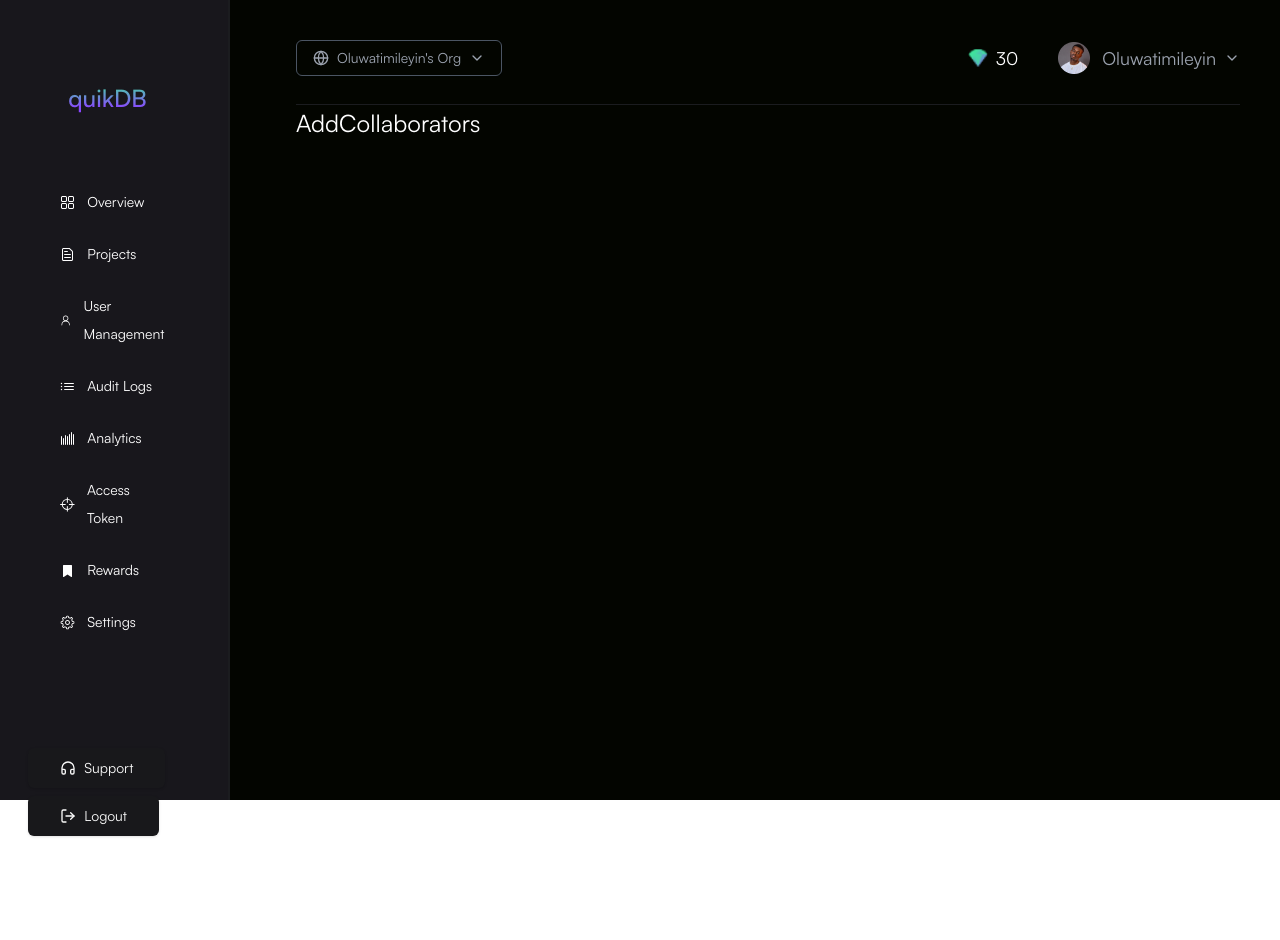
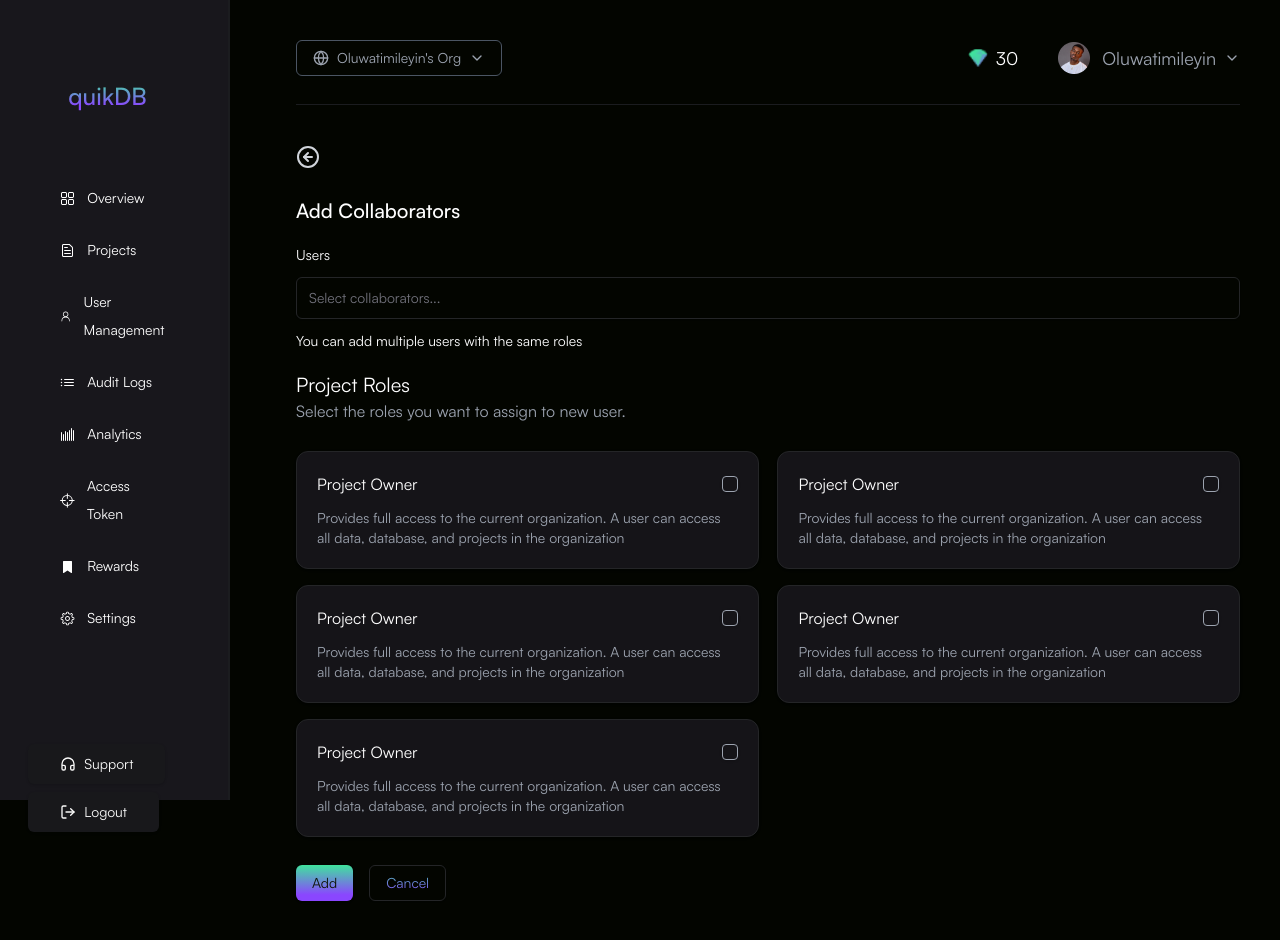
Before and after one commit to quikdb/quikdb-app-beta, a React (Vite) app in the folder src/app_frontend/: page /dashboard/add_collaborators in a window 1280 px wide. Before the commit the page ends 800 px from the top, so only its background shows below. Built offline with nearby package versions, Linux system fonts and the light colour scheme.

Commit message:
add collaborators page

```diff
--- a/src/app_frontend/src/App.tsx
+++ b/src/app_frontend/src/App.tsx
@@ -70,7 +70,7 @@ function App() {
   ]);
 
   return (
-    <div className="bg-blacko text-white h-screen font-satoshi_regular">
+    <div className="bg-blacko text-white h-screen font-satoshi_regular text-base">
       <RouterProvider router={router} />
       <Toaster />
     </div>
--- a/src/app_frontend/src/pages/dashboard/AddCollaborators.tsx
+++ b/src/app_frontend/src/pages/dashboard/AddCollaborators.tsx
@@ -1,8 +1,75 @@
+import { Button } from "@/components/ui/button"
+import { Card } from "@/components/ui/card"
+import { Checkbox } from "@/components/ui/checkbox"
+import { Input } from "@/components/ui/input"
+import { ArrowLeftCircle } from "lucide-react"
+import { useNavigate } from "react-router-dom"
+
+const roles = [
+    {
+        name: "Project Owner",
+        description: "Provides full access to the current organization. A user can access all data, database, and projects in the organization"
+    },
+    {
+        name: "Project Owner",
+        description: "Provides full access to the current organization. A user can access all data, database, and projects in the organization"
+    },
+    {
+        name: "Project Owner",
+        description: "Provides full access to the current organization. A user can access all data, database, and projects in the organization"
+    },
+    {
+        name: "Project Owner",
+        description: "Provides full access to the current organization. A user can access all data, database, and projects in the organization"
+    },
+    {
+        name: "Project Owner",
+        description: "Provides full access to the current organization. A user can access all data, database, and projects in the organization"
+    },
+]
 
 const AddCollaborators = () => {
-  return (
-    <div>AddCollaborators</div>
-  )
+    const navigate = useNavigate()
+    return (
+        <div className="mt-10">
+            <ArrowLeftCircle className="text-gray-300 mb-7 cursor-pointer" onClick={() => navigate(-1)} />
+            <p className="text-xl font-satoshi_medium">Add Collaborators</p>
+
+            <div className="text-sm mt-5 flex flex-col gap-3">
+                <p>Users</p>
+                <Input placeholder="Select collaborators..." className="border border-[#242527] py-5" />
+                <p>You can add multiple users with the same roles</p>
+            </div>
+
+            <div className="mt-5 flex flex-col gap-7">
+                <div>
+                    <p className="text-xl">Project Roles</p>
+                    <p className="text-gray-400 text-base">Select the roles you want to assign to new user.</p>
+                </div>
+
+                <div className="flex flex-wrap gap-4 justify-between">
+                    {roles.map((role, index) => (
+                        <Card key={index} className="bg-[#151418] text-white border-[#242527] p-5 w-[49%]">
+                            <div className="flex items-center justify-between">
+                                <p>{role.name}</p>
+                                <Checkbox className="border-gray-400" />
+                            </div>
+                            <p className="text-gray-400 text-sm mt-3">{role.description}</p>
+                        </Card>
+                    ))}
+                </div>
+
+                <div className="flex gap-4">
+                    <Button className="bg-gradient w-fit px-4 text-[#0F1407]">
+                        Add
+                    </Button>
+                    <Button variant="outline" className="bg-transparent text-gradient w-fit px-4 border-[#242527]">
+                        Cancel
+                    </Button>
+                </div>
+            </div>
+        </div>
+    )
 }
 
 export default AddCollaborators
--- a/src/app_frontend/src/pages/dashboard/Project.tsx
+++ b/src/app_frontend/src/pages/dashboard/Project.tsx
@@ -20,7 +20,7 @@ function Project() {
         <TabsList className="grid w-1/3 grid-cols-3 bg-transparent text-gray-400 font-satoshi_medium border-none border-b border-b-[#242527] gap-">
           <TabsTrigger value="groups">Groups</TabsTrigger>
           <TabsTrigger value="collaborators">Project Collaborators</TabsTrigger>
-          <TabsTrigger value="connect">Connect</TabsTrigger>
+          <TabsTrigger value="query">Query</TabsTrigger>
         </TabsList>
         <TabsContent value="groups" className="bg-[#151418] text-white">
           <Groups />
@@ -28,7 +28,7 @@ function Project() {
         <TabsContent value="collaborators">
           <Collaborators />
         </TabsContent>
-        <TabsContent value="connect">
+        <TabsContent value="query">
           <Groups />
         </TabsContent>
       </Tabs>
--- a/src/app_frontend/src/pages/dashboard/components/collaborators-table.tsx
+++ b/src/app_frontend/src/pages/dashboard/components/collaborators-table.tsx
@@ -125,7 +125,7 @@ export const columns: ColumnDef<Database>[] = [
             const collaborators = row.original
             return (
                 <div>
-                    <div>{collaborators.name}</div>
+                    <div className="text-base">{collaborators.name}</div>
                     <div className="text-gray-400 text-sm mt-1">{collaborators.email}</div>
                 </div>
             )
@@ -163,7 +163,7 @@ export const columns: ColumnDef<Database>[] = [
 
             return (
                 <AlertDialog>
-                    <AlertDialogTrigger asChild>
+                    <AlertDialogTrigger asChild className="cursor-pointer">
                         <Trash2Icon size={18} />
                     </AlertDialogTrigger>
                     <AlertDialogContent className="bg-[#111015] text-white border-[#242527] font-satoshi_regular">
--- a/src/app_frontend/src/pages/dashboard/components/database-table.tsx
+++ b/src/app_frontend/src/pages/dashboard/components/database-table.tsx
@@ -131,7 +131,7 @@ export const columns: ColumnDef<Database>[] = [
 
             return (
                 <AlertDialog>
-                    <AlertDialogTrigger asChild>
+                    <AlertDialogTrigger asChild className="cursor-pointer">
                         <Trash2Icon size={18} />
                     </AlertDialogTrigger>
                     <AlertDialogContent className="bg-[#111015] text-white border-[#242527] font-satoshi_regular">
```
